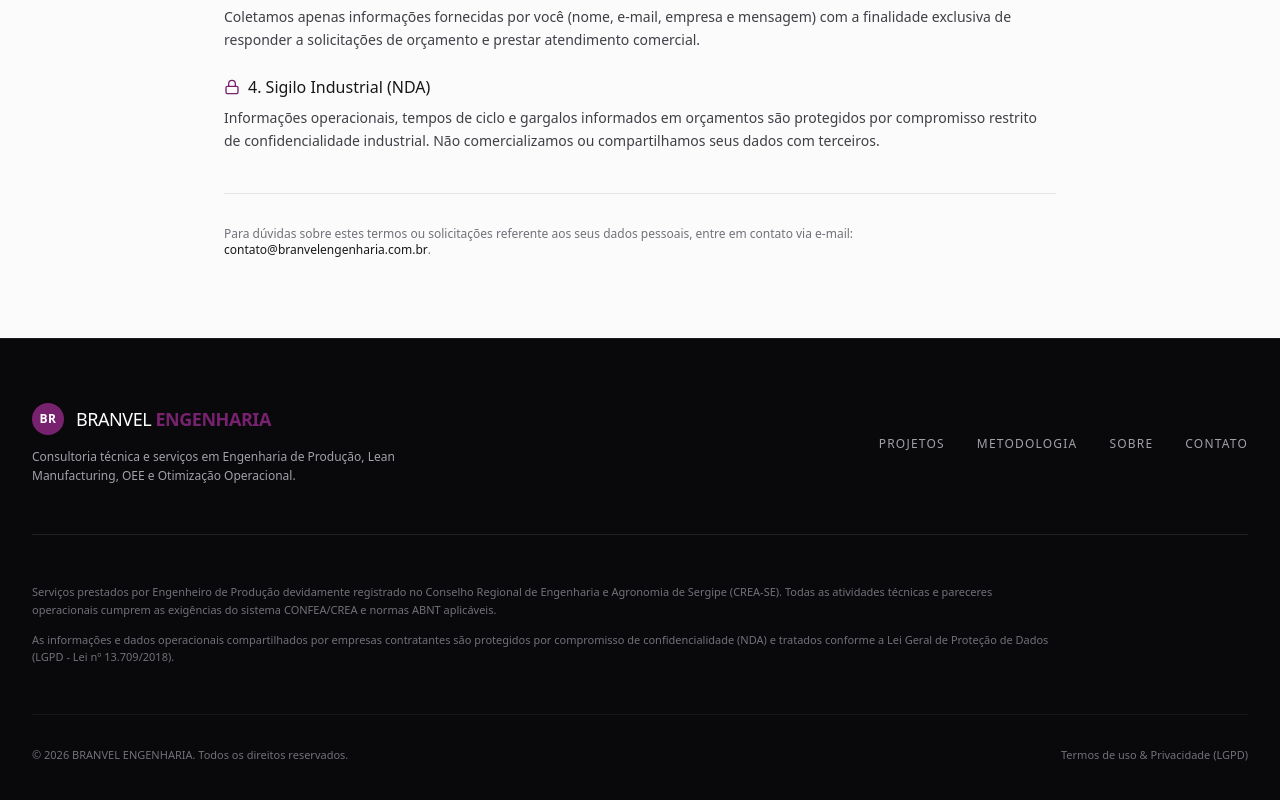
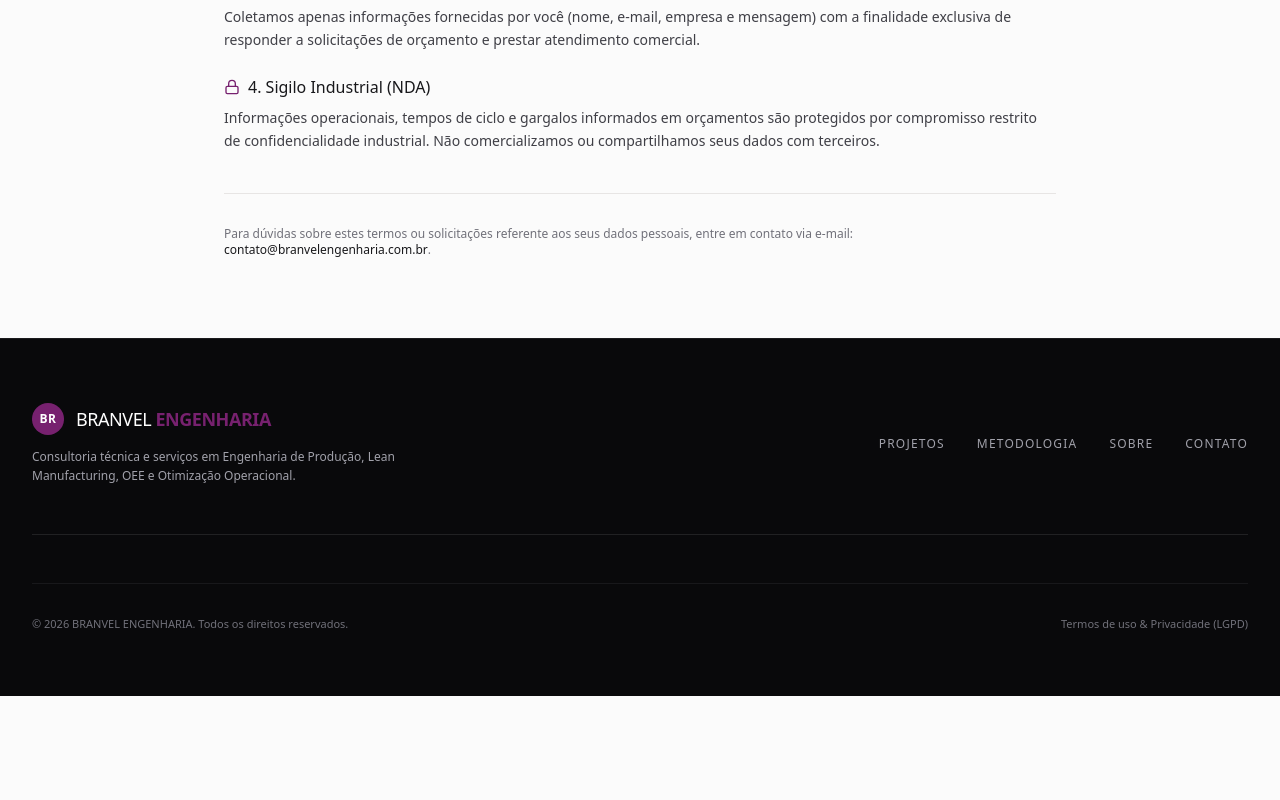
Before and after one commit to EduardoJSM/branvel-engenharia, a Next.js app: page /termos in a window 1280 px wide. Shown: the part 850-1650 px from the top of the page. After the commit the page ends 1546 px from the top, so only its background shows below. Built offline with nearby package versions, Linux system fonts and the light colour scheme.

Commit message:
fix: adicionar dependencias do vercel analytics e speed insights

```diff
--- a/src/components/Footer.tsx
+++ b/src/components/Footer.tsx
@@ -8,7 +8,6 @@
     <footer className="bg-zinc-950 text-white py-16 px-4 sm:px-6 lg:px-8 border-t border-zinc-800/60">
       <div className="max-w-7xl mx-auto space-y-12">
 
-        {/* Identidade e Links */}
         <div className="flex flex-col md:flex-row justify-between items-start md:items-center gap-8 pb-12 border-b border-zinc-800/80">
           <div className="space-y-3">
             <div className="flex items-center space-x-3">
@@ -32,15 +31,6 @@
           </div>
         </div>
 
-        <div className="text-[11px] text-zinc-500 font-light leading-relaxed space-y-3 max-w-5xl">
-          <p>
-            Serviços prestados por Engenheiro de Produção devidamente registrado no Conselho Regional de Engenharia e Agronomia de Sergipe (CREA-SE). Todas as atividades técnicas e pareceres operacionais cumprem as exigências do sistema CONFEA/CREA e normas ABNT aplicáveis.
-          </p>
-          <p>
-            As informações e dados operacionais compartilhados por empresas contratantes são protegidos por compromisso de confidencialidade (NDA) e tratados conforme a Lei Geral de Proteção de Dados (LGPD - Lei nº 13.709/2018).
-          </p>
-        </div>
-
         <div className="pt-8 border-t border-zinc-900 flex flex-col sm:flex-row items-center justify-between text-[11px] text-zinc-500 font-light gap-4">
           <p>© {new Date().getFullYear()} BRANVEL ENGENHARIA. Todos os direitos reservados.</p>
           <div className="flex items-center space-x-2">
--- a/src/components/HeroEng.tsx
+++ b/src/components/HeroEng.tsx
@@ -38,7 +38,6 @@
               Otimização contínua de linhas de montagem, eliminação sistemática de gargalos e gestão de processos fundamentada em dados.
             </p>
 
-            {/* Ações */}
             <div className="pt-6 space-y-6 border-t border-white/15">
               <div className="flex flex-col sm:flex-row items-stretch sm:items-center gap-4">
                 <Link
@@ -81,10 +80,8 @@
             className="object-cover object-center"
           />
 
-          {/* Sombreamento sutil para leitura das métricas */}
           <div className="absolute inset-0 bg-gradient-to-t from-black/80 via-black/10 to-black/30 pointer-events-none" />
 
-          {/* Card Flutuante Superior (Média de Ganhos) */}
           <div className="absolute top-6 right-6 z-10 bg-white/95 backdrop-blur-md p-3.5 border border-stone-200 shadow-xl max-w-[240px]">
             <div className="flex items-center space-x-3">
               <div className="p-2 bg-[#77216F]/10 text-[#77216F]">
```
